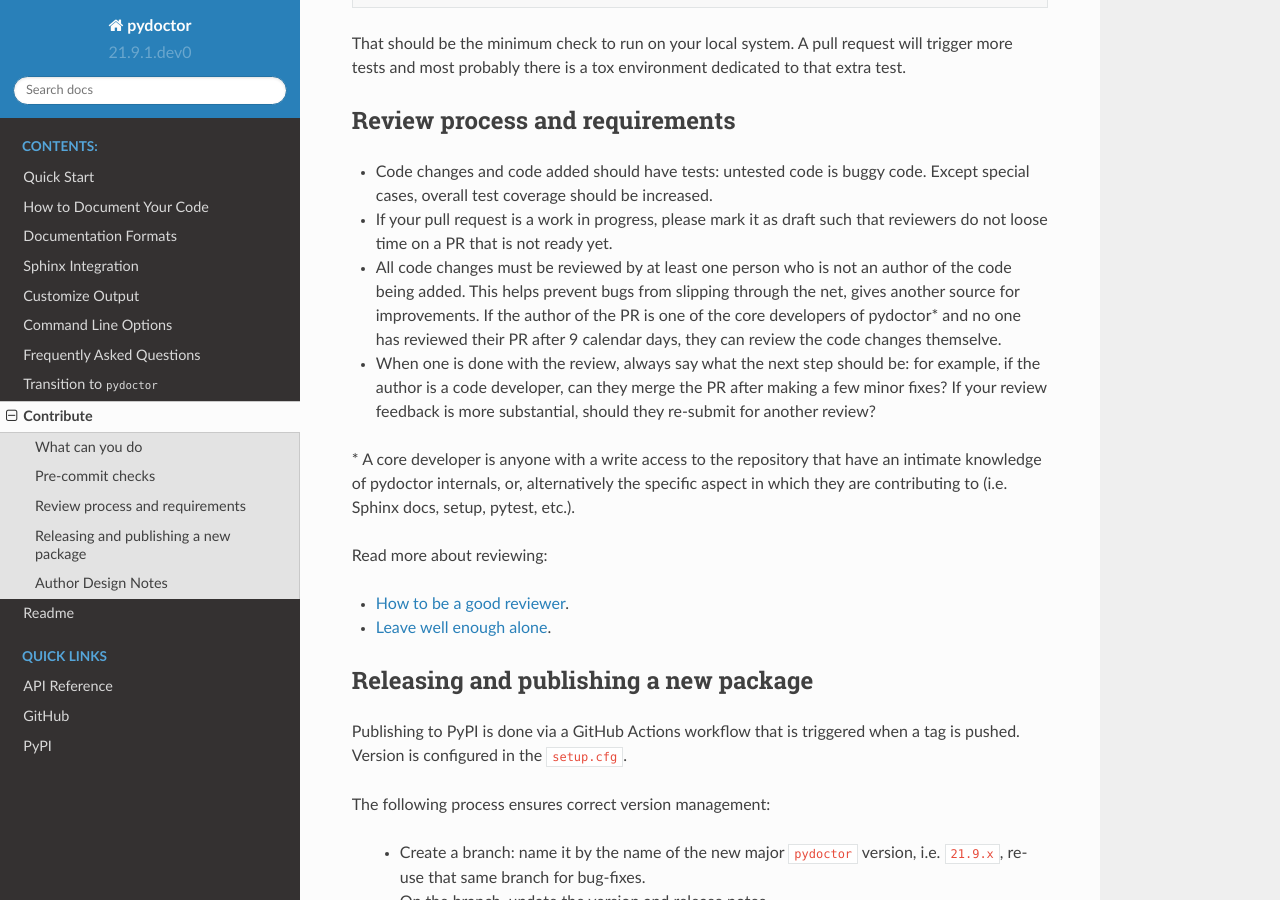
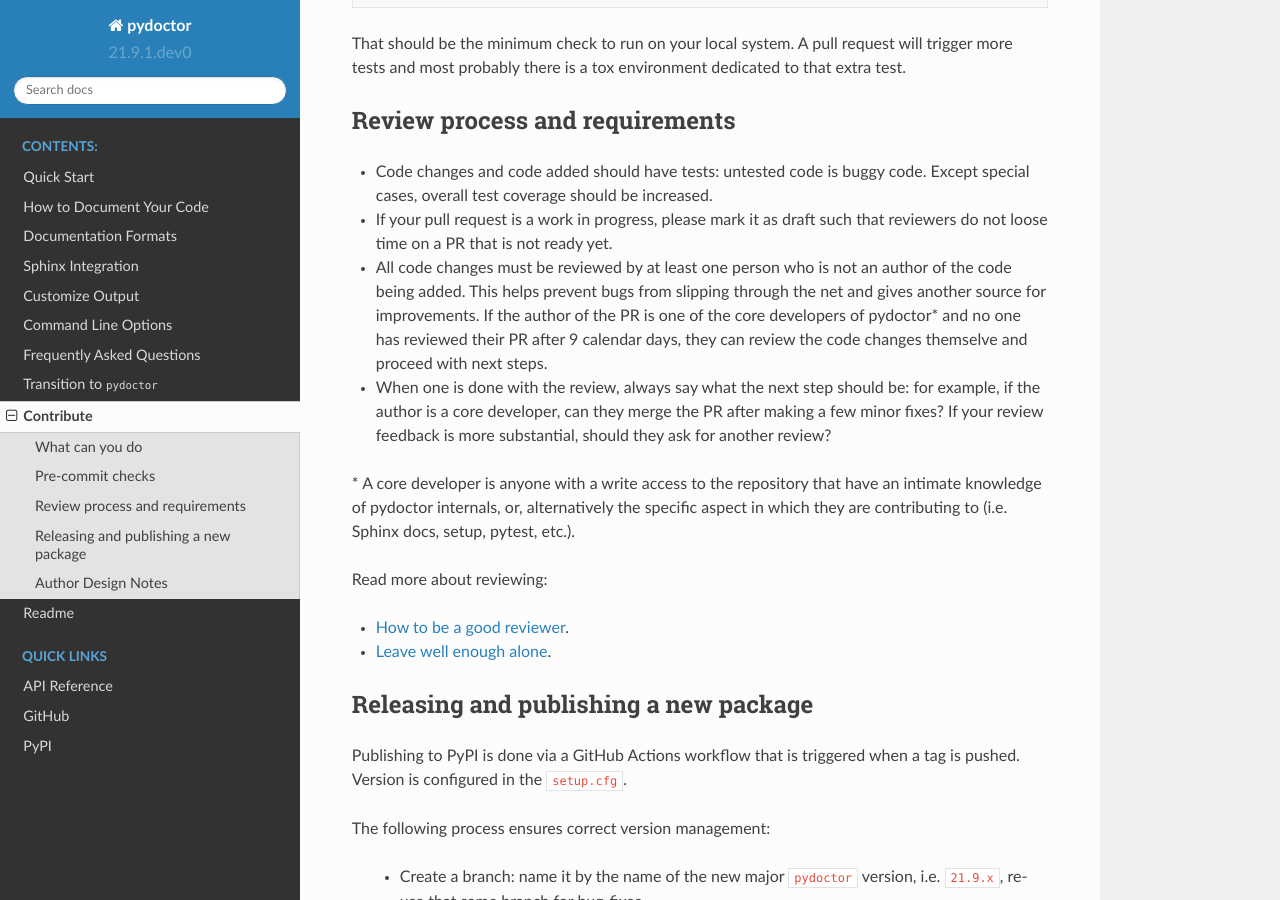
Before and after one commit to twisted/pydoctor, a Sphinx documentation site: the page built from docs/source/contrib.rst, in a window 1280 px wide and 900 px high, scrolled down 667 px. Built offline with Sphinx 7.4.7 and the Read the Docs theme 2.0.0, drawn with Linux system fonts in a browser that asks for light colours.

Commit message:
Fis typo and clarify review process

```diff
--- a/docs/source/contrib.rst
+++ b/docs/source/contrib.rst
@@ -35,10 +35,10 @@ Review process and requirements
 - Code changes and code added should have tests: untested code is buggy code. Except special cases, overall test coverage should be increased.
 - If your pull request is a work in progress, please mark it as draft such that reviewers do not loose time on a PR that is not ready yet.
 - All code changes must be reviewed by at least one person who is not an author of the code being added.
-  This helps prevent bugs from slipping through the net, gives another source for improvements.
-  If the author of the PR is one of the core developers of pydoctor* and no one has reviewed their PR after 9 calendar days, they can review the code changes themselve.
-- When one is done with the review, always say what the next step should be: for example, if the author is a code developer, can they merge the PR after making a few minor fixes?
-  If your review feedback is more substantial, should they re-submit for another review?
+  This helps prevent bugs from slipping through the net and gives another source for improvements.
+  If the author of the PR is one of the core developers of pydoctor* and no one has reviewed their PR after 9 calendar days, they can review the code changes themselve and proceed with next steps.
+- When one is done with the review, always say what the next step should be: for example, if the author is a core developer, can they merge the PR after making a few minor fixes?
+  If your review feedback is more substantial, should they ask for another review?
 
 
 \* A core developer is anyone with a write access to the repository that have an intimate knowledge of pydoctor internals, or,
```
